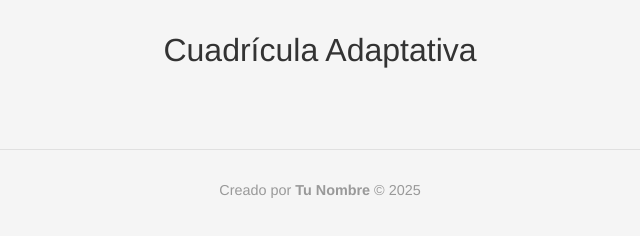
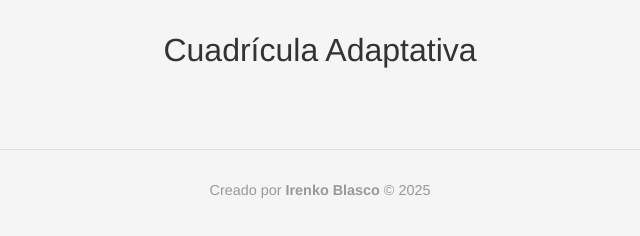
Before and after one commit to Irenk0/clase-08, a plain HTML site: page index.html in a window 1280 px wide. Shown: the full height of the page, 320-960 px from the left. Drawn offline with Linux system fonts and the light colour scheme; no server answers.

Commit message:
Update index.html

```diff
--- a/index.html
+++ b/index.html
@@ -97,7 +97,7 @@
         </div>
 
         <footer>
-            <p>Creado por <strong>Tu Nombre</strong> &copy; 2025</p>
+            <p>Creado por <strong>Irenko Blasco</strong> &copy; 2025</p>
         </footer>
 
         <script>
```
